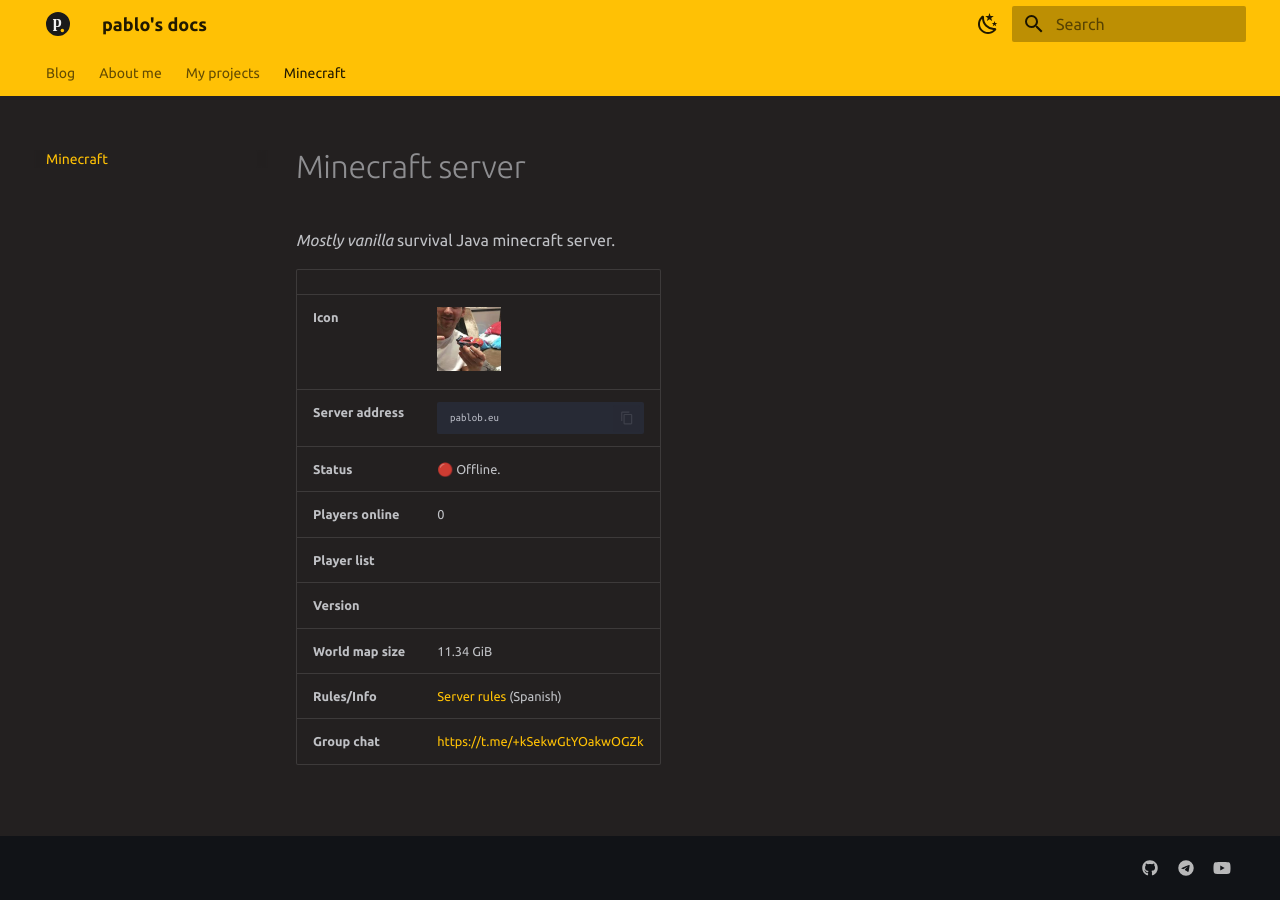
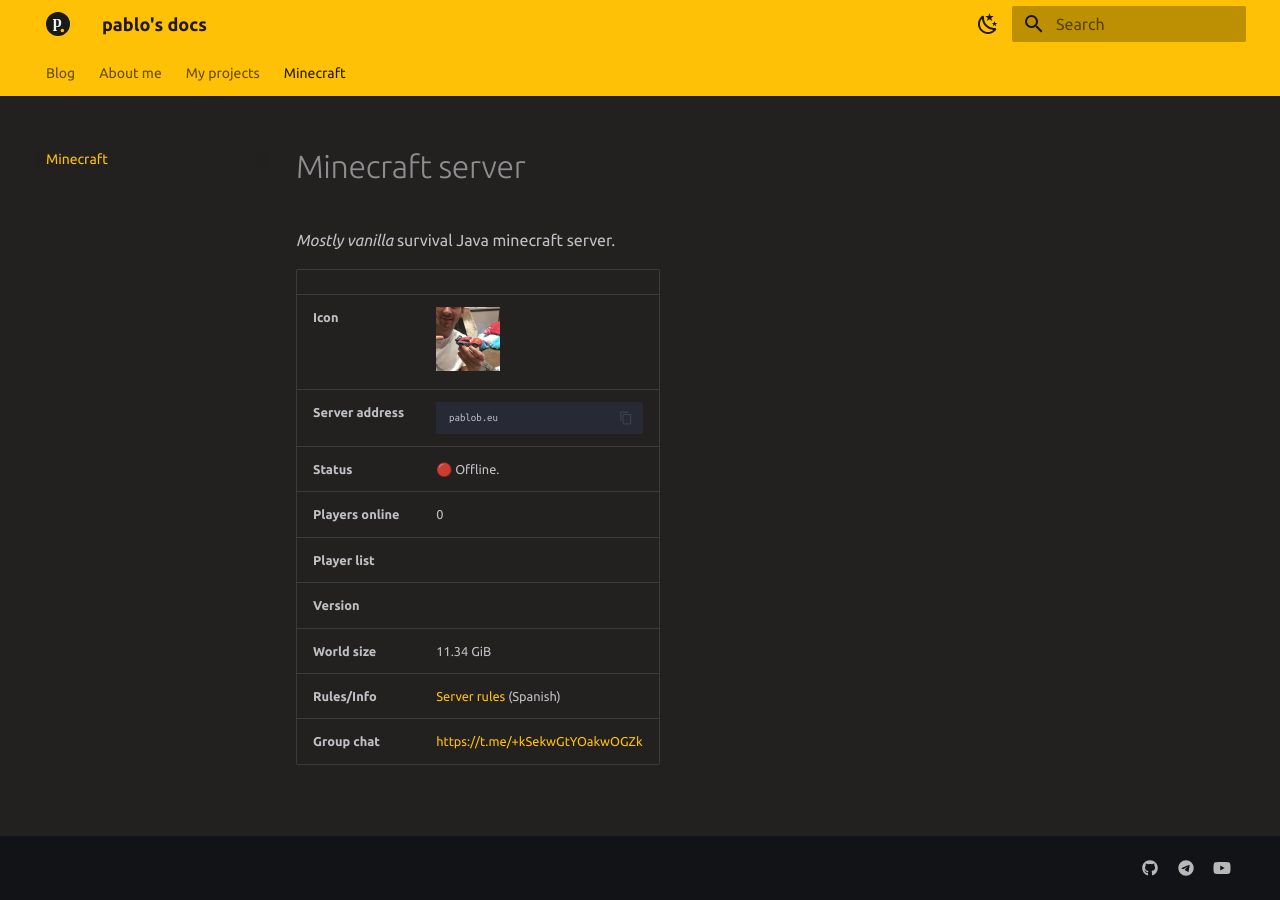
Before and after one commit to pbl0/pablob.eu, an MkDocs documentation site: the page built from docs/minecraft.md, in a window 1280 px wide. Built offline with MkDocs 1.6.1 and Material for MkDocs 9.7.7, drawn with Linux system fonts in a browser that asks for light colours.

Commit message:
deploy: 2024-05-26

```diff
--- a/docs/minecraft.md
+++ b/docs/minecraft.md
@@ -10,6 +10,6 @@
 | **Players online** | <span id="minecraft-players">0</span>                                           |
 | **Player list**    | <div id="minecraft-player-list"></div>                                          |
 | **Version**        | <div id="minecraft-version"></div>                                              |
-| **World map size** | 11.34 GiB |
+| **World size**     | 11.34 GiB                                                                       |
 | **Rules/Info**     | [Server rules](https://telegra.ph/Servidor-de-minecraft-01-30) (Spanish)        |
 | **Group chat**     | [https://t.me/+kSekwGtYOakwOGZk](https://t.me/+kSekwGtYOakwOGZk)                |
```
Also changed, not shown: 2 other files.
